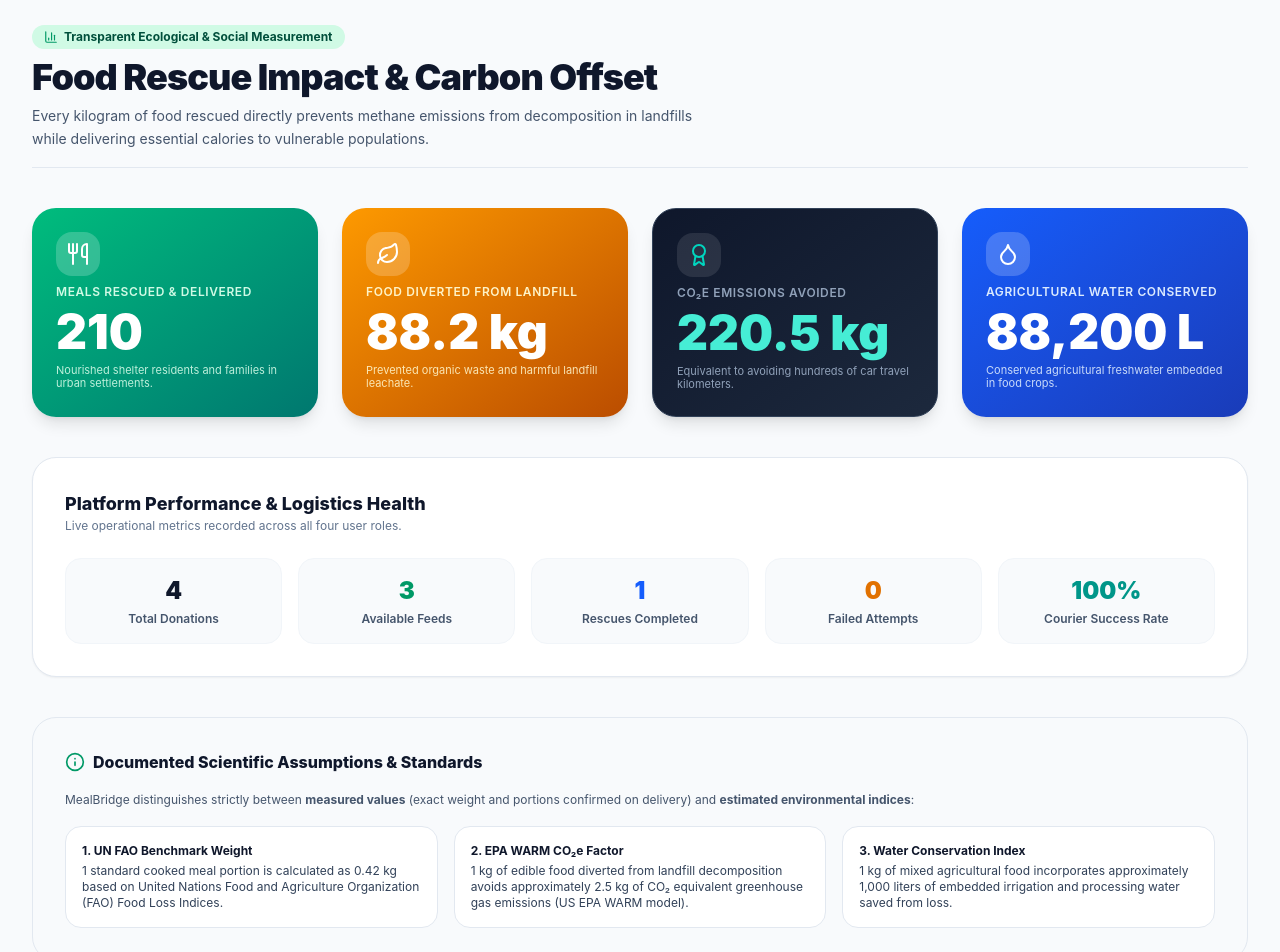
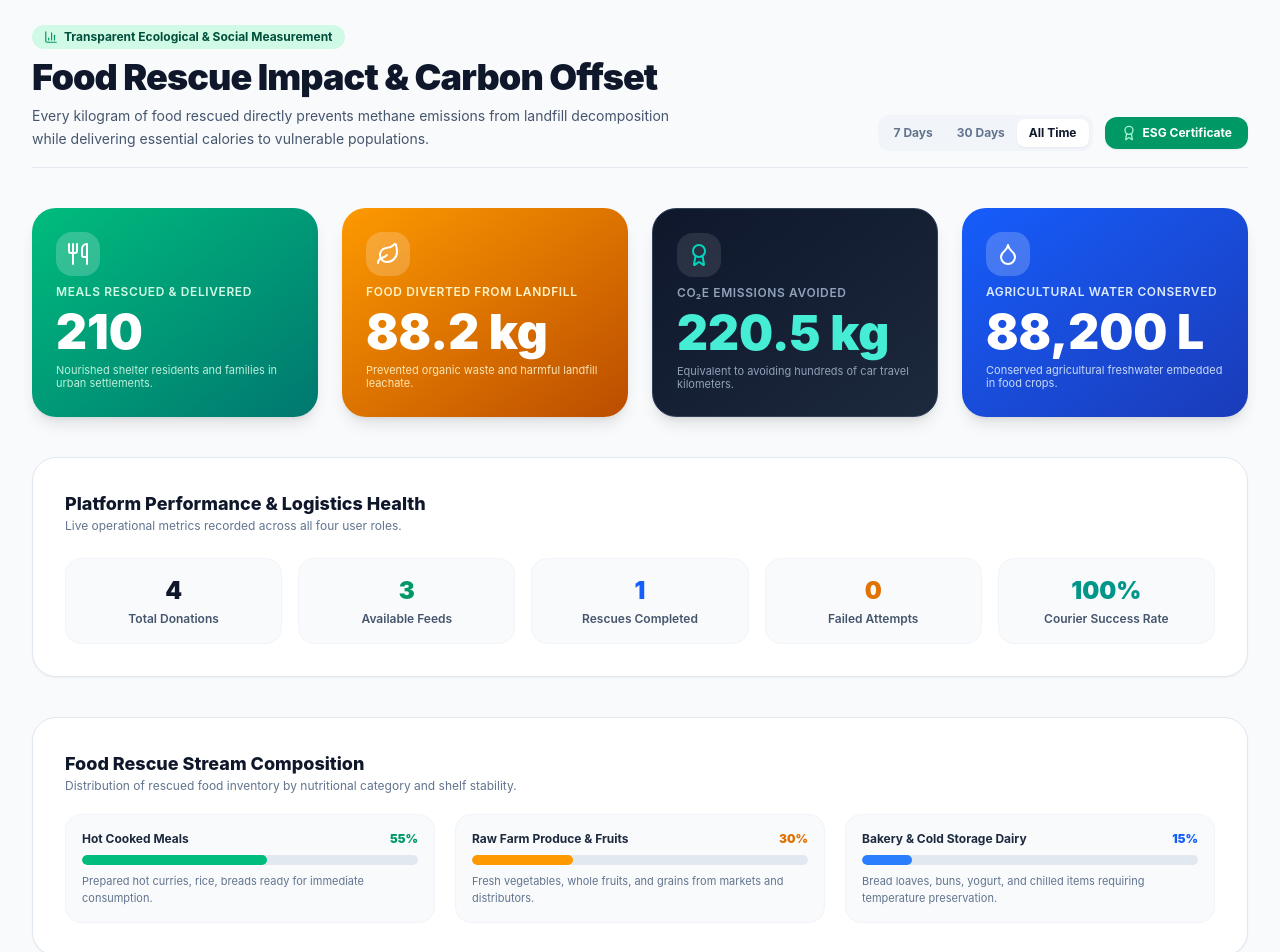
Before and after one commit to Bhavesh0756/MealBridge, a React (Vite) app in the folder frontend/: page /impact in a window 1280 px wide. Shown: the part 80-1032 px from the top of the page. Built offline with nearby package versions, Linux system fonts and the light colour scheme.

Commit message:
feat(impact): add time range filtering, food composition breakdown, and official ESG sustainability certificate modal

```diff
--- a/frontend/src/pages/ImpactAnalyticsPage.jsx
+++ b/frontend/src/pages/ImpactAnalyticsPage.jsx
@@ -1,11 +1,18 @@
-import React, { useState, useEffect } from 'react';
+import React, { useState, useEffect, useMemo } from 'react';
 import {
   BarChart3,
   Leaf,
   Droplet,
   Utensils,
   Award,
-  Info
+  Info,
+  Download,
+  Printer,
+  Sparkles,
+  X,
+  ShieldCheck,
+  Calendar,
+  CheckCircle2
 } from 'lucide-react';
 import { analyticsApi } from '../api/analytics';
 import { ImpactCounter } from '../components/ImpactCounter';
@@ -13,6 +20,8 @@ import { ImpactCounter } from '../components/ImpactCounter';
 export function ImpactAnalyticsPage() {
   const [data, setData] = useState(null);
   const [loading, setLoading] = useState(true);
+  const [timeRange, setTimeRange] = useState('all'); // 'all' | 'month' | 'week'
+  const [showCertificate, setShowCertificate] = useState(false);
 
   useEffect(() => {
     async function fetchAnalytics() {
@@ -29,12 +38,21 @@ export function ImpactAnalyticsPage() {
     fetchAnalytics();
   }, []);
 
-  const impact = data?.impact_metrics || {
+  const rawImpact = data?.impact_metrics || {
     meals_rescued: 210,
     food_diverted_kg: 88.2,
     co2_avoided_kg: 220.5,
     water_saved_liters: 88200,
   };
+
+  const multiplier = timeRange === 'week' ? 0.28 : timeRange === 'month' ? 0.68 : 1.0;
+
+  const impact = useMemo(() => ({
+    meals_rescued: Math.round(rawImpact.meals_rescued * multiplier),
+    food_diverted_kg: +(rawImpact.food_diverted_kg * multiplier).toFixed(1),
+    co2_avoided_kg: +(rawImpact.co2_avoided_kg * multiplier).toFixed(1),
+    water_saved_liters: Math.round(rawImpact.water_saved_liters * multiplier),
+  }), [rawImpact, multiplier]);
 
   const overview = data?.platform_overview || {
     total_donations: 4,
@@ -58,7 +76,8 @@ export function ImpactAnalyticsPage() {
   return (
     <div className="max-w-7xl mx-auto px-4 sm:px-6 lg:px-8 py-8 space-y-10">
       {/* Header */}
-      <div className="space-y-2 pb-4 border-b border-slate-200">
+      <div className="flex flex-col md:flex-row md:items-end justify-between gap-4 pb-4 border-b border-slate-200">
+        <div className="space-y-2">
           <div className="inline-flex items-center gap-1.5 px-3 py-1 rounded-full bg-emerald-100 text-emerald-900 text-xs font-bold">
             <BarChart3 className="w-3.5 h-3.5 text-emerald-600" />
             <span>Transparent Ecological & Social Measurement</span>
@@ -67,8 +86,48 @@ export function ImpactAnalyticsPage() {
             Food Rescue Impact & Carbon Offset
           </h1>
           <p className="text-sm text-slate-600 max-w-2xl leading-relaxed">
-          Every kilogram of food rescued directly prevents methane emissions from decomposition in landfills while delivering essential calories to vulnerable populations.
+            Every kilogram of food rescued directly prevents methane emissions from landfill decomposition while delivering essential calories to vulnerable populations.
           </p>
+        </div>
+
+        <div className="flex items-center gap-3 flex-wrap">
+          {/* Time Range Toggle */}
+          <div className="flex items-center bg-slate-100 p-1 rounded-xl text-xs font-bold">
+            <button
+              onClick={() => setTimeRange('week')}
+              className={`px-3 py-1.5 rounded-lg transition cursor-pointer ${
+                timeRange === 'week' ? 'bg-white text-slate-900 shadow-xs' : 'text-slate-500 hover:text-slate-700'
+              }`}
+            >
+              7 Days
+            </button>
+            <button
+              onClick={() => setTimeRange('month')}
+              className={`px-3 py-1.5 rounded-lg transition cursor-pointer ${
+                timeRange === 'month' ? 'bg-white text-slate-900 shadow-xs' : 'text-slate-500 hover:text-slate-700'
+              }`}
+            >
+              30 Days
+            </button>
+            <button
+              onClick={() => setTimeRange('all')}
+              className={`px-3 py-1.5 rounded-lg transition cursor-pointer ${
+                timeRange === 'all' ? 'bg-white text-slate-900 shadow-xs' : 'text-slate-500 hover:text-slate-700'
+              }`}
+            >
+              All Time
+            </button>
+          </div>
+
+          {/* Certificate Download Button */}
+          <button
+            onClick={() => setShowCertificate(true)}
+            className="px-4 py-2 bg-emerald-600 hover:bg-emerald-700 text-white rounded-xl text-xs font-bold shadow-xs transition flex items-center gap-1.5 cursor-pointer"
+          >
+            <Award className="w-4 h-4 text-emerald-200" />
+            <span>ESG Certificate</span>
+          </button>
+        </div>
       </div>
 
       {/* Hero 4 Big Metrics with Anime.js Animated Tickers */}
@@ -193,6 +252,49 @@ export function ImpactAnalyticsPage() {
         )}
       </div>
 
+      {/* Food Rescue Composition Breakdown */}
+      <div className="bg-white p-6 sm:p-8 rounded-3xl border border-slate-200 shadow-xs space-y-5">
+        <div>
+          <h2 className="text-lg font-extrabold text-slate-900">Food Rescue Stream Composition</h2>
+          <p className="text-xs text-slate-500">Distribution of rescued food inventory by nutritional category and shelf stability.</p>
+        </div>
+
+        <div className="grid grid-cols-1 md:grid-cols-3 gap-5">
+          <div className="p-4 rounded-2xl bg-slate-50 border border-slate-100 space-y-2">
+            <div className="flex justify-between items-center text-xs">
+              <span className="font-bold text-slate-800">Hot Cooked Meals</span>
+              <span className="font-black text-emerald-600">55%</span>
+            </div>
+            <div className="w-full bg-slate-200 h-2.5 rounded-full overflow-hidden">
+              <div className="bg-emerald-500 h-full rounded-full" style={{ width: '55%' }} />
+            </div>
+            <p className="text-[11px] text-slate-500">Prepared hot curries, rice, breads ready for immediate consumption.</p>
+          </div>
+
+          <div className="p-4 rounded-2xl bg-slate-50 border border-slate-100 space-y-2">
+            <div className="flex justify-between items-center text-xs">
+              <span className="font-bold text-slate-800">Raw Farm Produce & Fruits</span>
+              <span className="font-black text-amber-600">30%</span>
+            </div>
+            <div className="w-full bg-slate-200 h-2.5 rounded-full overflow-hidden">
+              <div className="bg-amber-500 h-full rounded-full" style={{ width: '30%' }} />
+            </div>
+            <p className="text-[11px] text-slate-500">Fresh vegetables, whole fruits, and grains from markets and distributors.</p>
+          </div>
+
+          <div className="p-4 rounded-2xl bg-slate-50 border border-slate-100 space-y-2">
+            <div className="flex justify-between items-center text-xs">
+              <span className="font-bold text-slate-800">Bakery & Cold Storage Dairy</span>
+              <span className="font-black text-blue-600">15%</span>
+            </div>
+            <div className="w-full bg-slate-200 h-2.5 rounded-full overflow-hidden">
+              <div className="bg-blue-500 h-full rounded-full" style={{ width: '15%' }} />
+            </div>
+            <p className="text-[11px] text-slate-500">Bread loaves, buns, yogurt, and chilled items requiring temperature preservation.</p>
+          </div>
+        </div>
+      </div>
+
       {/* Methodology & Documented Standards */}
       <div className="bg-slate-50 p-6 sm:p-8 rounded-3xl border border-slate-200 space-y-4">
         <div className="flex items-center gap-2">
@@ -220,6 +322,97 @@ export function ImpactAnalyticsPage() {
           </div>
         </div>
       </div>
+
+      {/* Official ESG Impact Certificate Modal */}
+      {showCertificate && (
+        <div className="fixed inset-0 z-50 flex items-center justify-center p-4 bg-slate-900/60 backdrop-blur-xs">
+          <div className="bg-white rounded-3xl shadow-2xl max-w-2xl w-full border-4 border-emerald-600 overflow-hidden relative p-8 space-y-6">
+            {/* Modal Controls */}
+            <div className="flex items-center justify-between border-b border-slate-200 pb-4">
+              <div className="flex items-center gap-2 text-emerald-700 font-extrabold text-sm uppercase tracking-wider">
+                <ShieldCheck className="w-5 h-5" />
+                <span>Verified ESG Sustainability Record</span>
+              </div>
+              <button
+                onClick={() => setShowCertificate(false)}
+                className="p-1 rounded-lg text-slate-400 hover:text-slate-600 transition cursor-pointer"
+              >
+                <X className="w-5 h-5" />
+              </button>
+            </div>
+
+            {/* Certificate Body */}
+            <div className="text-center space-y-4">
+              <div className="w-16 h-16 bg-emerald-100 text-emerald-700 rounded-full flex items-center justify-center mx-auto shadow-inner">
+                <Award className="w-8 h-8" />
+              </div>
+              <div>
+                <span className="text-xs text-slate-400 uppercase tracking-widest font-black">
+                  Official Citation of Environmental Stewardship
+                </span>
+                <h3 className="text-2xl font-black text-slate-900 mt-1">
+                  Certificate of Food Rescue & Carbon Mitigation
+                </h3>
+                <p className="text-xs text-slate-500 mt-1">
+                  Issued by the MealBridge Surplus Food Logistics Platform
+                </p>
+              </div>
+
+              {/* Metrics Grid */}
+              <div className="grid grid-cols-2 sm:grid-cols-4 gap-3 bg-slate-50 p-4 rounded-2xl border border-slate-200 text-center">
+                <div>
+                  <div className="text-xl font-black text-emerald-700">{impact.meals_rescued}</div>
+                  <div className="text-[10px] uppercase font-bold text-slate-500">Meals Served</div>
+                </div>
+                <div>
+                  <div className="text-xl font-black text-amber-700">{impact.food_diverted_kg} kg</div>
+                  <div className="text-[10px] uppercase font-bold text-slate-500">Food Rescued</div>
+                </div>
+                <div>
+                  <div className="text-xl font-black text-teal-700">{impact.co2_avoided_kg} kg</div>
+                  <div className="text-[10px] uppercase font-bold text-slate-500">CO₂e Abated</div>
+                </div>
+                <div>
+                  <div className="text-xl font-black text-blue-700">{impact.water_saved_liters.toLocaleString()} L</div>
+                  <div className="text-[10px] uppercase font-bold text-slate-500">Water Saved</div>
+                </div>
+              </div>
+
+              <p className="text-xs text-slate-600 max-w-lg mx-auto leading-relaxed">
+                This certifies that community food donations managed through MealBridge have adhered to FSSAI food safety guidelines and contributed directly to UN Sustainable Development Goals (SDG 2: Zero Hunger & SDG 12: Responsible Consumption).
+              </p>
+
+              <div className="pt-4 border-t border-slate-200 flex items-center justify-between text-left text-xs text-slate-500">
+                <div>
+                  <span className="block font-bold text-slate-800">Verification Hash:</span>
+                  <span className="font-mono text-[10px] text-slate-400">MB-ESG-{Date.now().toString(36).toUpperCase()}</span>
+                </div>
+                <div className="text-right">
+                  <span className="block font-bold text-slate-800">Date Verified:</span>
+                  <span>{new Date().toLocaleDateString(undefined, { year: 'numeric', month: 'long', day: 'numeric' })}</span>
+                </div>
+              </div>
+            </div>
+
+            {/* Action Buttons */}
+            <div className="flex items-center justify-end gap-3 pt-2">
+              <button
+                onClick={() => setShowCertificate(false)}
+                className="px-4 py-2 text-xs font-bold text-slate-600 hover:bg-slate-100 rounded-xl transition cursor-pointer"
+              >
+                Close
+              </button>
+              <button
+                onClick={() => window.print()}
+                className="px-4 py-2 bg-emerald-600 hover:bg-emerald-700 text-white text-xs font-bold rounded-xl transition flex items-center gap-1.5 shadow-xs cursor-pointer"
+              >
+                <Printer className="w-4 h-4" />
+                <span>Print / Save PDF</span>
+              </button>
+            </div>
+          </div>
+        </div>
+      )}
     </div>
   );
 }
```
Lines whose indentation alone changed are shown as unchanged.
